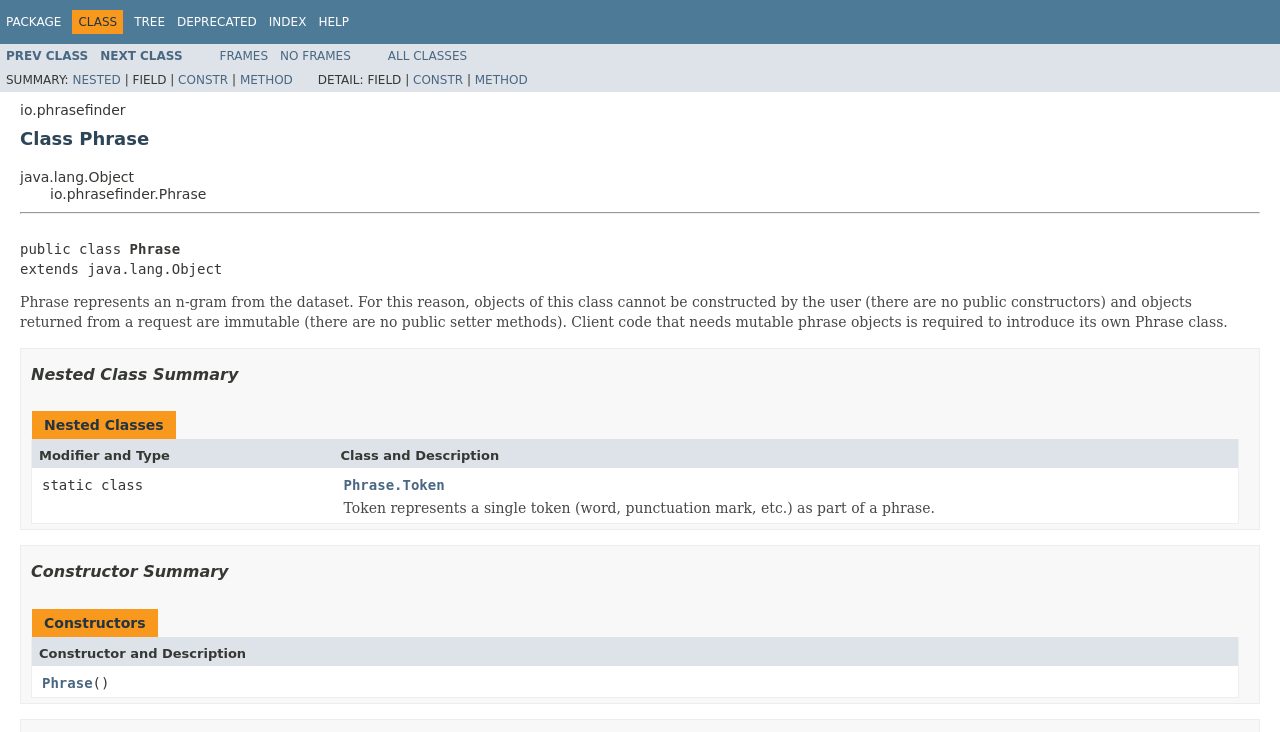
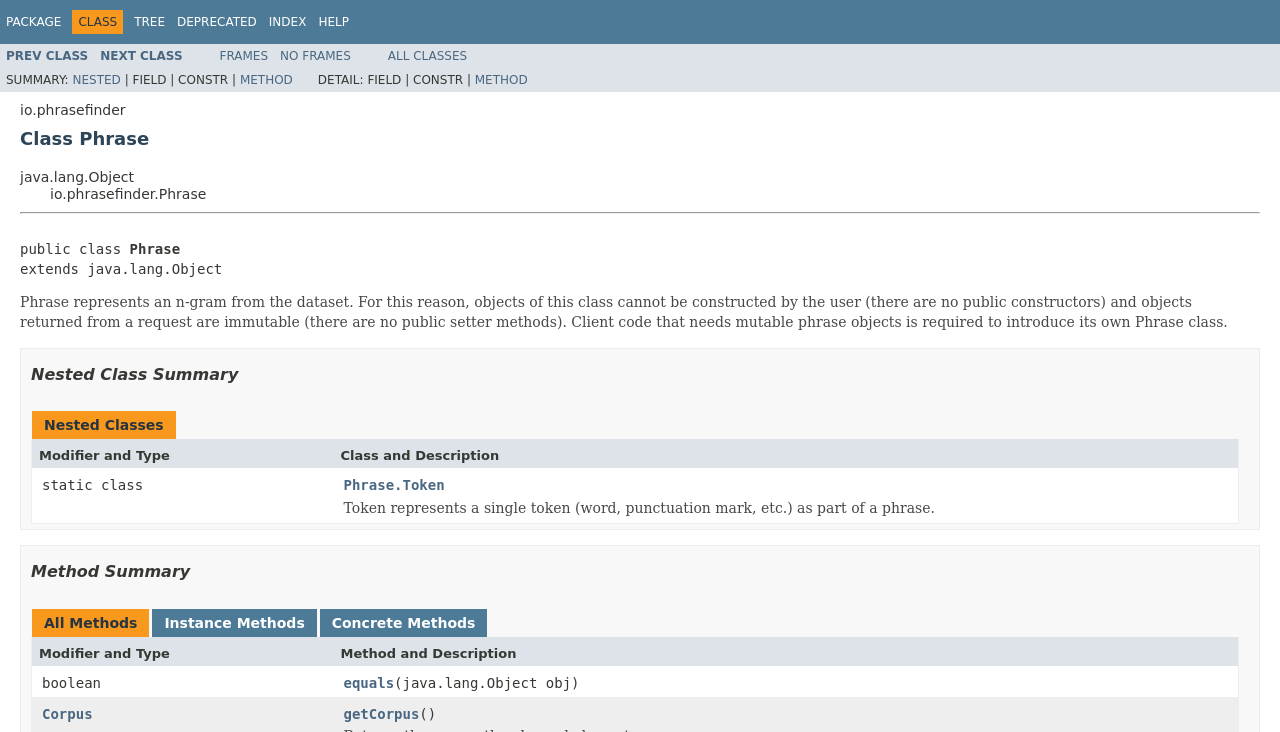
Before and after one commit to rsadasiv/phrasefinder, a plain HTML site: page docs/io/phrasefinder/Phrase.html in a window 1280 px wide. Shown: the top 732 px of the page. Drawn offline with Linux system fonts and the light colour scheme; a web font is replaced by a local one.

Commit message:
Regenerated

```diff
--- a/docs/io/phrasefinder/Phrase.html
+++ b/docs/io/phrasefinder/Phrase.html
@@ -2,7 +2,7 @@
 <!-- NewPage -->
 <html lang="en">
 <head>
-<!-- Generated by javadoc (1.8.0_151) on Thu Dec 21 18:19:46 CET 2017 -->
+<!-- Generated by javadoc (1.8.0_151) on Thu Dec 21 18:24:26 CET 2017 -->
 <title>Phrase</title>
 <meta name="date" content="2017-12-21">
 <link rel="stylesheet" type="text/css" href="../../stylesheet.css" title="Style">
@@ -74,13 +74,13 @@ var activeTableTab = "activeTableTab";
 <li>Summary:&nbsp;</li>
 <li><a href="#nested.class.summary">Nested</a>&nbsp;|&nbsp;</li>
 <li>Field&nbsp;|&nbsp;</li>
-<li><a href="#constructor.summary">Constr</a>&nbsp;|&nbsp;</li>
+<li>Constr&nbsp;|&nbsp;</li>
 <li><a href="#method.summary">Method</a></li>
 </ul>
 <ul class="subNavList">
 <li>Detail:&nbsp;</li>
 <li>Field&nbsp;|&nbsp;</li>
-<li><a href="#constructor.detail">Constr</a>&nbsp;|&nbsp;</li>
+<li>Constr&nbsp;|&nbsp;</li>
 <li><a href="#method.detail">Method</a></li>
 </ul>
 </div>
@@ -136,23 +136,6 @@ extends java.lang.Object</pre>
 <td class="colLast"><code><span class="memberNameLink"><a href="../../io/phrasefinder/Phrase.Token.html" title="class in io.phrasefinder">Phrase.Token</a></span></code>
 <div class="block">Token represents a single token (word, punctuation mark, etc.) as part of a phrase.</div>
 </td>
-</tr>
-</table>
-</li>
-</ul>
-<!-- ======== CONSTRUCTOR SUMMARY ======== -->
-<ul class="blockList">
-<li class="blockList"><a name="constructor.summary">
-<!--   -->
-</a>
-<h3>Constructor Summary</h3>
-<table class="memberSummary" border="0" cellpadding="3" cellspacing="0" summary="Constructor Summary table, listing constructors, and an explanation">
-<caption><span>Constructors</span><span class="tabEnd">&nbsp;</span></caption>
-<tr>
-<th class="colOne" scope="col">Constructor and Description</th>
-</tr>
-<tr class="altColor">
-<td class="colOne"><code><span class="memberNameLink"><a href="../../io/phrasefinder/Phrase.html#Phrase--">Phrase</a></span>()</code>&nbsp;</td>
 </tr>
 </table>
 </li>
@@ -245,23 +228,6 @@ extends java.lang.Object</pre>
 <div class="details">
 <ul class="blockList">
 <li class="blockList">
-<!-- ========= CONSTRUCTOR DETAIL ======== -->
-<ul class="blockList">
-<li class="blockList"><a name="constructor.detail">
-<!--   -->
-</a>
-<h3>Constructor Detail</h3>
-<a name="Phrase--">
-<!--   -->
-</a>
-<ul class="blockListLast">
-<li class="blockList">
-<h4>Phrase</h4>
-<pre>public&nbsp;Phrase()</pre>
-</li>
-</ul>
-</li>
-</ul>
 <!-- ============ METHOD DETAIL ========== -->
 <ul class="blockList">
 <li class="blockList"><a name="method.detail">
@@ -440,13 +406,13 @@ extends java.lang.Object</pre>
 <li>Summary:&nbsp;</li>
 <li><a href="#nested.class.summary">Nested</a>&nbsp;|&nbsp;</li>
 <li>Field&nbsp;|&nbsp;</li>
-<li><a href="#constructor.summary">Constr</a>&nbsp;|&nbsp;</li>
+<li>Constr&nbsp;|&nbsp;</li>
 <li><a href="#method.summary">Method</a></li>
 </ul>
 <ul class="subNavList">
 <li>Detail:&nbsp;</li>
 <li>Field&nbsp;|&nbsp;</li>
-<li><a href="#constructor.detail">Constr</a>&nbsp;|&nbsp;</li>
+<li>Constr&nbsp;|&nbsp;</li>
 <li><a href="#method.detail">Method</a></li>
 </ul>
 </div>
```
Also changed, not shown: docs/allclasses-frame.html (+1 -1 lines), docs/allclasses-noframe.html (+1 -1 lines), docs/constant-values.html (+1 -1 lines), docs/deprecated-list.html (+1 -1 lines), docs/help-doc.html (+1 -1 lines), docs/index-all.html (+1 -3 lines), docs/index.html (+1 -1 lines), docs/io/phrasefinder/Corpus.html (+1 -1 lines), docs/io/phrasefinder/Options.html (+1 -1 lines), docs/io/phrasefinder/Phrase.Token.Tag.html (+1 -1 lines), docs/io/phrasefinder/Phrase.Token.html (+1 -1 lines), docs/io/phrasefinder/PhraseFinder.html (+1 -1 lines), docs/io/phrasefinder/Result.Status.html (+1 -1 lines), docs/io/phrasefinder/Result.html (+1 -1 lines), 4 more files.
